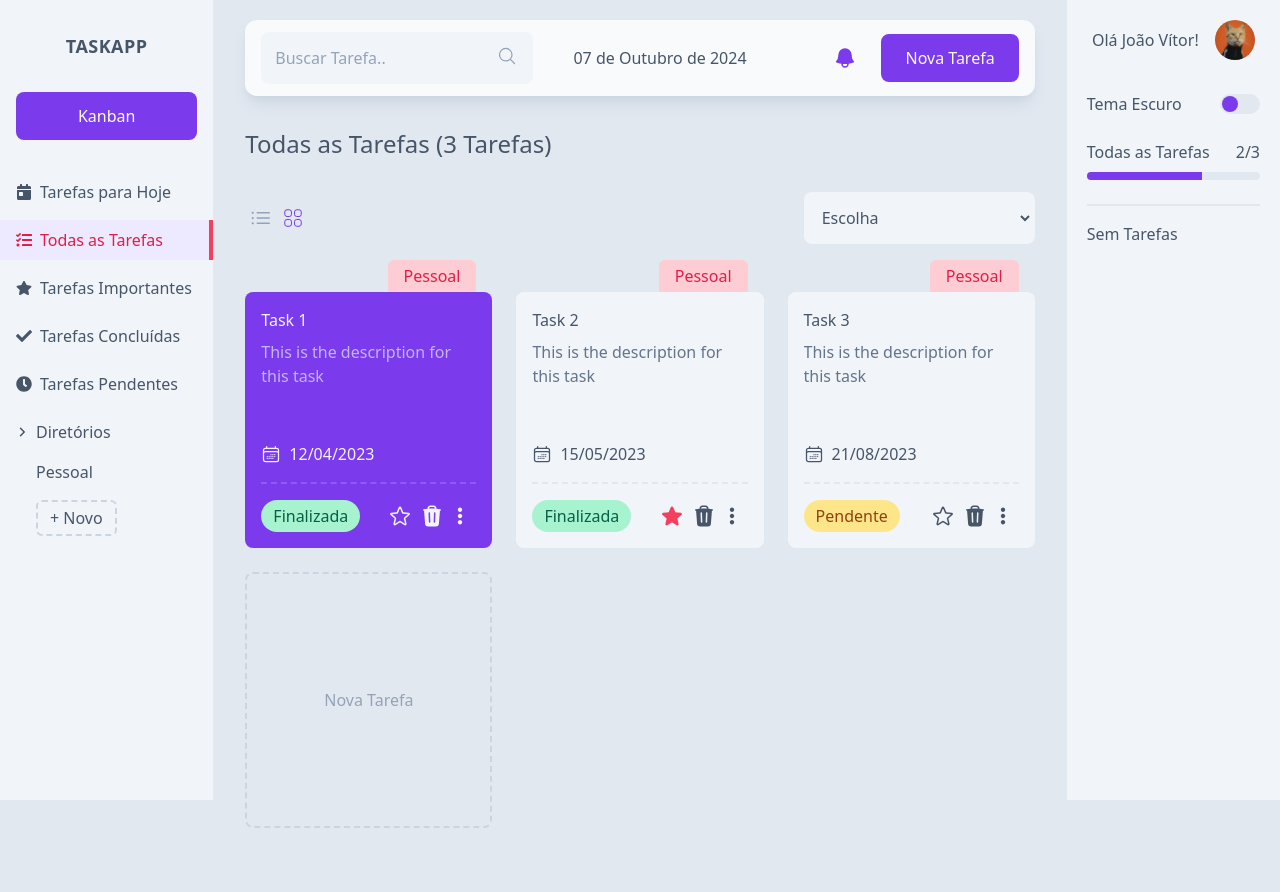
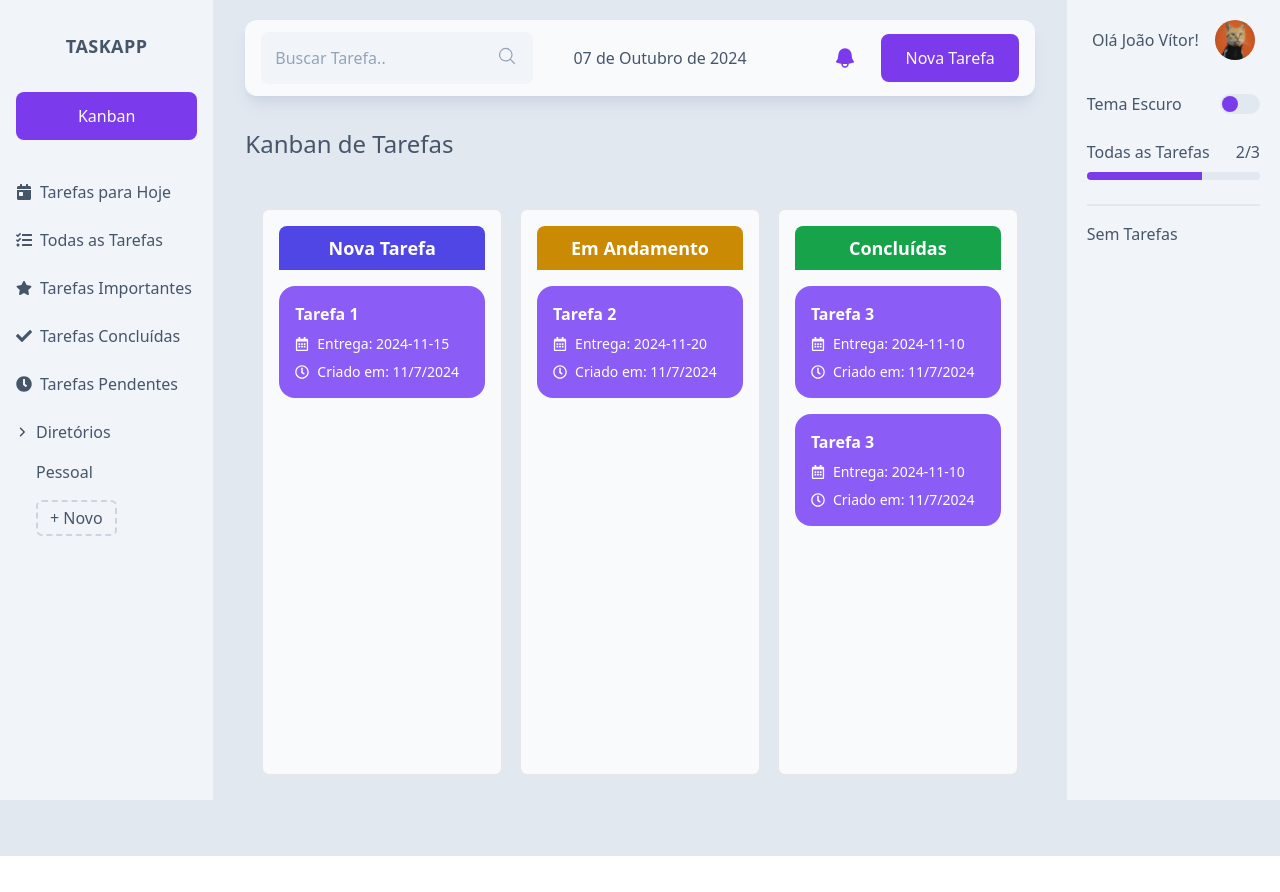
Before and after one commit to marcelino003/TaskApp, a React (Create React App) app: page /kanban in a window 1280 px wide. Before the commit this address led to /. After the commit the page ends 856 px from the top, so only its background shows below. Built offline with nearby package versions, Linux system fonts and the light colour scheme.

Commit message:
Kanban Finalizado ( layout )

```diff
--- a/src/components/Routes/Directory.tsx
+++ b/src/components/Routes/Directory.tsx
@@ -30,10 +30,7 @@ const Directory: React.FC = () => {
   }, [directories, navigate, params.dir, tasks]);
 
   return (
-    <LayoutRoutes
-      title={`${params.dir}'s tasks`}
-      tasks={tasksInCurrentDirectory}
-    />
+    <LayoutRoutes title={`${params.dir}`} tasks={tasksInCurrentDirectory} />
   );
 };
 
--- a/src/components/Routes/DoneTasks.tsx
+++ b/src/components/Routes/DoneTasks.tsx
@@ -12,7 +12,7 @@ const DoneTasks: React.FC<{ done: boolean; title: string }> = ({
 
   const { tasks: tasksFiltered } = useCompletedTasks({ tasks, done });
 
-  useDescriptionTitle("All tasks done", title);
+  useDescriptionTitle("Todas as tarefas estão completas", title);
 
   return <LayoutRoutes title={title} tasks={tasksFiltered}></LayoutRoutes>;
 };
--- a/src/components/TasksSection/TasksSection.tsx
+++ b/src/components/TasksSection/TasksSection.tsx
@@ -1,5 +1,6 @@
 import React from "react";
 import { Navigate, Route, Routes } from "react-router-dom";
+import KanbanList from "../kanban/kanbanList";
 import Directory from "../Routes/Directory";
 import DoneTasks from "../Routes/DoneTasks";
 import Home from "../Routes/Home";
@@ -17,6 +18,8 @@ const TasksSection: React.FC = () => {
         <Route path="/" element={<Home />} />
         <Route path="/today" element={<TodaysTasks />} />
         <Route path="/important" element={<ImportantTasks />} />
+        <Route path="/kanban" element={<KanbanList />} />
+
         <Route
           path="/completed"
           element={<DoneTasks done={true} title="Tarefas Concluídas" />}
--- a/src/components/Utilities/BtnKanban.tsx
+++ b/src/components/Utilities/BtnKanban.tsx
@@ -1,11 +1,15 @@
 import React from "react";
+import { useNavigate } from "react-router-dom";
 import { useAppDispatch } from "../../store/hooks";
 
 const BtnKanban: React.FC<{ className?: string }> = ({ className }) => {
   const dispatch = useAppDispatch();
 
+  const navigate = useNavigate();
+
   const onOpenModal = () => {
-    alert("Em desenvolvimento");
+    // Redireciona para o caminho '/kanban'
+    navigate("/kanban");
   };
   return (
     <>
--- /dev/null
+++ b/src/components/kanban/kanbanList.tsx
@@ -0,0 +1,129 @@
+import React, { useState } from "react";
+import { FaRegCalendarAlt, FaRegClock } from "react-icons/fa";
+
+const KanbanList: React.FC = () => {
+  const [tasks, setTasks] = useState([
+    {
+      id: 1,
+      title: "Tarefa 1",
+      status: "Nova Tarefa",
+      dueDate: "2024-11-15",
+    },
+    {
+      id: 2,
+      title: "Tarefa 2",
+      status: "Em Andamento",
+      dueDate: "2024-11-20",
+    },
+    {
+      id: 3,
+      title: "Tarefa 3",
+      status: "Concluídas",
+      dueDate: "2024-11-10",
+    },
+    {
+      id: 4,
+      title: "Tarefa 3",
+      status: "Concluídas",
+      dueDate: "2024-11-10",
+    },
+  ]);
+
+  const moveTask = (taskId: number, newStatus: string) => {
+    setTasks((prevTasks) =>
+      prevTasks.map((task) =>
+        task.id === taskId ? { ...task, status: newStatus } : task
+      )
+    );
+  };
+
+  return (
+    <>
+      <h1 className="font-medium my-5 text-center sm:text-left sm:my-8 md:text-2xl text-lg dark:text-slate-200">
+        Kanban de Tarefas
+      </h1>
+
+      <div className="flex space-x-4 p-4 h-[75vh]">
+        <div className="flex-1 bg-slate-50 rounded-lg p-4 border-2 overflow-y-auto">
+          <div className="bg-indigo-600 text-white p-2 rounded-t-lg mb-4">
+            <h2 className="font-bold text-lg text-center">Nova Tarefa</h2>
+          </div>
+          <div className="space-y-4">
+            {tasks
+              .filter((task) => task.status === "Nova Tarefa")
+              .map((task) => (
+                <div
+                  key={task.id}
+                  className="bg-violet-500 text-white p-4 rounded-2xl"
+                >
+                  <p className="font-bold">{task.title}</p>
+                  <div className="flex items-center text-sm mt-2">
+                    <FaRegCalendarAlt className="mr-2" />
+                    <span>Entrega: {task.dueDate}</span>
+                  </div>
+                  <div className="flex items-center text-sm mt-2">
+                    <FaRegClock className="mr-2" />
+                    <span>Criado em: {new Date().toLocaleDateString()}</span>
+                  </div>
+                </div>
+              ))}
+          </div>
+        </div>
+
+        <div className="flex-1 bg-slate-50 rounded-lg p-4 border-2 overflow-y-auto">
+          <div className="bg-yellow-600 text-white p-2 rounded-t-lg mb-4">
+            <h2 className="font-bold text-lg text-center">Em Andamento</h2>
+          </div>
+          <div className="space-y-4">
+            {tasks
+              .filter((task) => task.status === "Em Andamento")
+              .map((task) => (
+                <div
+                  key={task.id}
+                  className="bg-violet-500 text-white p-4 rounded-2xl"
+                >
+                  <p className="font-bold">{task.title}</p>
+                  <div className="flex items-center text-sm mt-2">
+                    <FaRegCalendarAlt className="mr-2" />
+                    <span>Entrega: {task.dueDate}</span>
+                  </div>
+                  <div className="flex items-center text-sm mt-2">
+                    <FaRegClock className="mr-2" />
+                    <span>Criado em: {new Date().toLocaleDateString()}</span>
+                  </div>
+                </div>
+              ))}
+          </div>
+        </div>
+
+        <div className="flex-1 bg-slate-50 rounded-lg p-4 border-2 overflow-y-auto">
+          <div className="bg-green-600 text-white p-2 rounded-t-lg mb-4">
+            <h2 className="font-bold text-lg text-center">Concluídas</h2>
+          </div>
+          <div className="space-y-4">
+            {tasks
+              .filter((task) => task.status === "Concluídas")
+              .map((task) => (
+                <div
+                  key={task.id}
+                  className="bg-violet-500 text-white p-4 rounded-2xl"
+                >
+                  <p className="font-bold">{task.title}</p>
+                  <div className="flex items-center text-sm mt-2">
+                    <FaRegCalendarAlt className="mr-2" />
+                    <span>Entrega: {task.dueDate}</span>
+                  </div>
+                  <div className="flex items-center text-sm mt-2">
+                    <FaRegClock className="mr-2" />
+                    <span>Criado em: {new Date().toLocaleDateString()}</span>
+                  </div>
+                </div>
+              ))}
+          </div>
+        </div>
+      </div>
+    </>
+  );
+};
+
+export default KanbanList;
```
